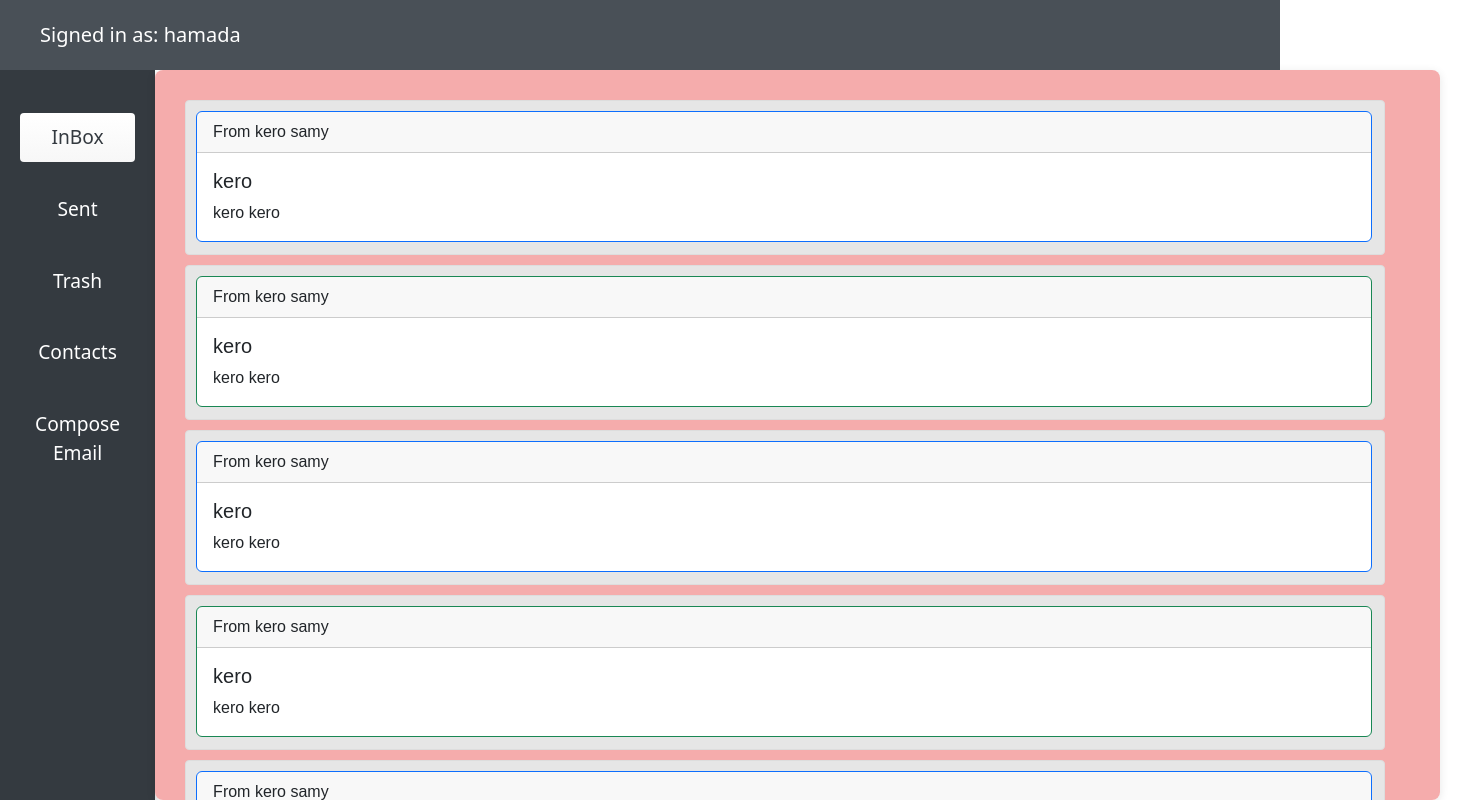
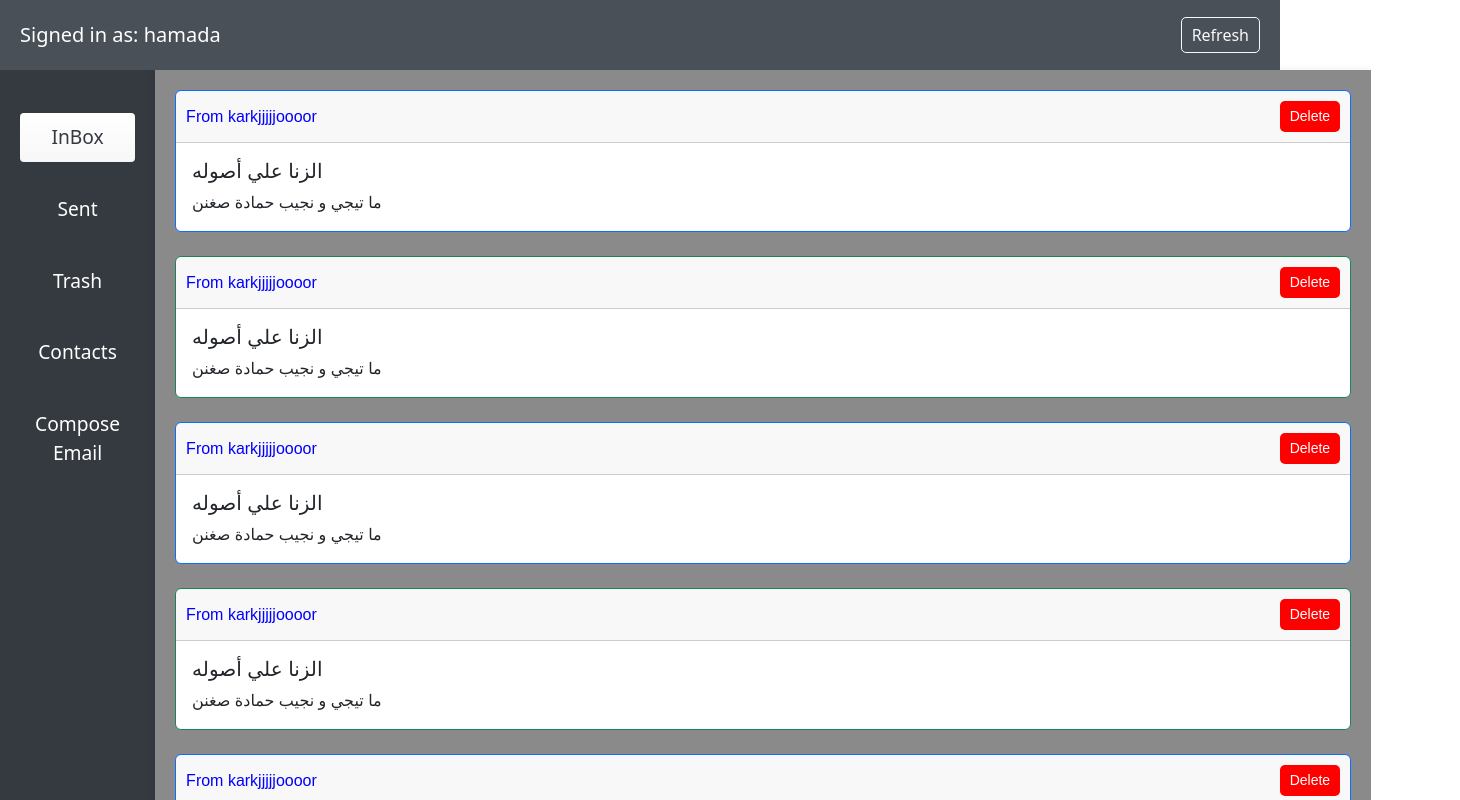
Before and after one commit to EngineerHema/Mail-project, a React (Create React App) app in the folder front-end/: page /myInbox in a window 1280 px wide. Shown: the whole page, 1460 px wide, since content can reach past the window. Built offline with nearby package versions, Linux system fonts and the light colour scheme.

Commit message:
Scrollable container edited | Email Delete button | refresh button | linkable email

```diff
--- a/front-end/src/Bars/NavBar.js
+++ b/front-end/src/Bars/NavBar.js
@@ -2,18 +2,24 @@ import Navbar from 'react-bootstrap/Navbar';
 import React, { useState } from 'react';
 import "../style/NavBar.css";
 
-
 function NavBar() {
   const [UserName, setUserName] = useState('hamada');
+
+  // Refresh button action
+  const handleRefresh = () => {
+    window.location.reload();
+  };
+
   return (
-
-    <Navbar className="NavBar">
-      <Navbar.Text className = 'NavBarText'>
-            Signed in as: <a>{UserName}</a >
-          </Navbar.Text>
-
-
-
+    <Navbar className="NavBar d-flex">
+      <Navbar.Text className="NavBarText">
+        Signed in as: <span>{UserName}</span>
+      </Navbar.Text>
+      <button
+        className="NavBarButton btn btn-outline-light"
+        onClick={handleRefresh}>
+        Refresh
+      </button>
     </Navbar>
   );
 }
--- a/front-end/src/composeEmail.js
+++ b/front-end/src/composeEmail.js
@@ -3,7 +3,6 @@ import NavBar from "./Bars/NavBar";
 import EmailForm from "./composeEmail/EmailForm";
 import "./style/composeEmail.css"
 function ComposeEmail() {
-    console.log("wasa5a")
     return (
      <div>
         <NavBar></NavBar>
--- a/front-end/src/composeEmail/EmailForm.js
+++ b/front-end/src/composeEmail/EmailForm.js
@@ -1,6 +1,6 @@
 import React, { useState } from 'react';
-import axios from 'axios'; // Import Axios
-import { EmailBuilder } from './NewEmail'; // Import the EmailBuilder class
+import axios from 'axios';
+import { EmailBuilder } from './NewEmail';
 import "../style/EmailForm.css";
 
 const EmailForm = () => {
@@ -10,7 +10,8 @@ const EmailForm = () => {
     receiverEmail: '',
     toAddress: [],
     body: '',
-    attachments: [], // Array to hold file objects with content and metadata
+    attachments: [],
+    priority: 'medium',
   });
 
   const handleChange = (e) => {
@@ -21,39 +22,51 @@ const EmailForm = () => {
     }));
   };
 
+  const handlePriorityChange = (e) => {
+    setFormData((prevData) => ({
+      ...prevData,
+      priority: e.target.value,
+    }));
+  };
+
   const handleAddRecipient = () => {
     if (formData.receiverEmail.trim() !== '') {
       setFormData((prevData) => ({
         ...prevData,
         toAddress: [...prevData.toAddress, formData.receiverEmail.trim()],
-        receiverEmail: '', // Clear the input box
+        receiverEmail: '',
       }));
     }
   };
 
   const handleFileChange = (e) => {
-    const files = Array.from(e.target.files); // Convert FileList to array
+    const files = Array.from(e.target.files);
     files.forEach((file) => {
       const reader = new FileReader();
       reader.onload = (event) => {
-        const fileContent = event.target.result; // Base64 encoded content
+        const fileContent = event.target.result;
 
-        // Create a file object with metadata and encoded content
         const fileObject = {
           name: file.name,
           type: file.type,
           size: file.size,
-          content: fileContent, // Base64 encoded content
+          content: fileContent,
         };
 
-        // Append this file object to the attachments list
         setFormData((prevData) => ({
           ...prevData,
           attachments: [...prevData.attachments, fileObject],
         }));
       };
-      reader.readAsDataURL(file); // Read file as a data URL (Base64)
+      reader.readAsDataURL(file);
     });
+  };
+
+  const handleDeleteAttachment = (index) => {
+    setFormData((prevData) => ({
+      ...prevData,
+      attachments: prevData.attachments.filter((_, i) => i !== index),
+    }));
   };
 
   const sendEmailToBackend = async (emailData) => {
@@ -81,22 +94,21 @@ const EmailForm = () => {
 
     const emailBuilder = new EmailBuilder();
     const email = emailBuilder
-      .setFromAddress('your-email@example.com') // Sender's email
+      .setFromAddress('your-email@example.com')
       .setSubject(formData.subject)
       .setBody(formData.body);
 
-    // Add all recipients
     formData.toAddress.forEach((address) => emailBuilder.addToAddress(address));
 
-    // Add encoded attachments
     formData.attachments.forEach((attachment) =>
       emailBuilder.addAttachment(attachment)
     );
 
+    emailBuilder.setPriority(formData.priority);
+
     const emailObject = emailBuilder.build();
     sendEmailToBackend(emailObject);
 
-    // Reset the form
     setFormData({
       fromAddress: '',
       subject: '',
@@ -104,6 +116,7 @@ const EmailForm = () => {
       toAddress: [],
       body: '',
       attachments: [],
+      priority: 'medium',
     });
   };
 
@@ -156,6 +169,20 @@ const EmailForm = () => {
         />
       </div>
       <div className="form-group">
+        <label htmlFor="priority">Email Priority</label>
+        <select
+          id="priority"
+          name="priority"
+          value={formData.priority}
+          onChange={handlePriorityChange}
+          className={`priority-dropdown ${formData.priority}`}
+        >
+          <option value="high" className="high-priority">High</option>
+          <option value="medium" className="medium-priority">Medium</option>
+          <option value="low" className="low-priority">Low</option>
+        </select>
+      </div>
+      <div className="form-group">
         <label htmlFor="attachments">Attachments</label>
         <input
           type="file"
@@ -168,7 +195,16 @@ const EmailForm = () => {
         {formData.attachments.length > 0 && (
           <ul className="attachment-list">
             {formData.attachments.map((attachment, index) => (
-              <li key={index}>{attachment.name}</li>
+              <li key={index}>
+                {attachment.name}
+                <button
+                  type="button"
+                  onClick={() => handleDeleteAttachment(index)}
+                  className="delete-attachment-btn"
+                >
+                  Delete
+                </button>
+              </li>
             ))}
           </ul>
         )}
--- a/front-end/src/emails/Card.js
+++ b/front-end/src/emails/Card.js
@@ -1,21 +1,34 @@
 import Card from 'react-bootstrap/Card';
-import "../style/card.css"
-function Email({sender,header,body,color}) {
+import "../style/card.css";
 
+function Email({ sender, header, body, color, onDelete }) {
   return (
-<div className="card-container">
-<Card border={color} style={{ width: '73.5rem' }} className='Card'>
-        <Card.Header>From {sender}</Card.Header>
-        <Card.Body className='Body_Card'>
-          <Card.Title>{header}</Card.Title>
-          <Card.Text>
-            {body}
-          </Card.Text>
-        </Card.Body>
-      </Card>
+    <div className="card-container">
+        <Card border={color} style={{ width: '73.5rem' }} className="Card">
+        <a href="URL" target="_blank" className="no-underline">
+          <Card.Header className="card-header">
+            <span>From {sender}</span>
+            <button
+              className="delete-button"
+              onClick={(e) => {
+                e.preventDefault(); // Prevent link navigation
+                onDelete && onDelete();
+              }}
+            >
+              Delete
+            </button>
+          </Card.Header>
+          </a>
+
+          <Card.Body className="Body_Card">
+
+            <Card.Title>{header}</Card.Title>
+            <Card.Text>{body}</Card.Text>
+
+          </Card.Body>
+        </Card>
       <br />
- </div>
-
+    </div>
   );
 }
 
--- a/front-end/src/emails/ScrollableContainer.js
+++ b/front-end/src/emails/ScrollableContainer.js
@@ -8,12 +8,12 @@ const ScrollableContainer = () => {
   // Using useEffect to populate items when the component mounts
   useEffect(() => {
     const newItems = [];
-    for (let index = 0; index < 10; index++) {
+    for (let index = 0; index < 5; index++) {
       const newItem = {
         id: items.length + 1, // This needs to be adjusted if the state is updated asynchronously
-        sender: `kero samy`,
-        header: `kero`,
-        body: `kero kero`,
+        sender: `karkjjjjjoooor`,
+        header: `الزنا علي أصوله`,
+        body: `ما تيجي و نجيب حمادة صغنن`,
         color: index % 2 === 0 ? 'primary' : 'success', // Use index for color assignment
       };
       newItems.push(newItem);
@@ -27,14 +27,12 @@ const ScrollableContainer = () => {
     <div>
       <div className="scrollable-container">
         {items.map((item) => (
-          <div key={item.id} className="scrollable-item">
-            <Email
+            <Email  key={item.id} className="scrollable-item"
               sender={item.sender}
               header={item.header}
               body={item.body}
               color={item.color}
             />
-          </div>
         ))}
       </div>
     </div>
--- a/front-end/src/style/EmailForm.css
+++ b/front-end/src/style/EmailForm.css
@@ -99,3 +99,51 @@ select {
 .add-recipient-btn:hover {
   background-color: #0056b3; /* Darker blue on hover */
 }
+
+
+/* Fancy Priority Dropdown Styling */
+.priority-dropdown {
+  padding: 10px;
+  width: 100%;
+  font-size: 14px;
+  border: 1px solid #ccc;
+  border-radius: 4px;
+  transition: all 0.3s ease;
+}
+
+.priority-dropdown.high {
+  background-color: #ffcccc;
+  color: #cc0000;
+}
+
+.priority-dropdown.medium {
+  background-color: #fff4cc;
+  color: #cc9900;
+}
+
+.priority-dropdown.low {
+  background-color: #ccffcc;
+  color: #009900;
+}
+
+.priority-dropdown:focus {
+  outline: none;
+  border-color: #007bff;
+  box-shadow: 0 0 5px rgba(0, 123, 255, 0.5);
+}
+
+.delete-attachment-btn {
+  margin-left: 10px;
+  padding: 5px 10px;
+  background-color: #ff4d4d;
+  color: #fff;
+  border: none;
+  border-radius: 4px;
+  font-size: 12px;
+  cursor: pointer;
+  transition: background-color 0.3s ease;
+}
+
+.delete-attachment-btn:hover {
+  background-color: #cc0000;
+}
--- a/front-end/src/style/NavBar.css
+++ b/front-end/src/style/NavBar.css
@@ -1,17 +1,28 @@
-
-.NavBar{
+.NavBar {
     background-color: #495057;
     height: 70px;
+    display: flex;
+    align-items: center;
+    justify-content: space-between;
+    padding: 0 20px;
 }
 
 .NavBarText {
-    margin-left: 40px;
     color: white;
     font-size: 20px;
 }
 
 .NavBarButton {
     margin-left: auto;
-    margin-right:20px;
-    color: white;
+    font-size: 16px;
+    border-radius: 5px;
+    padding: 5px 10px;
+    cursor: pointer;
+    transition: all 0.3s ease;
 }
+
+.NavBarButton:hover {
+    background-color: white;
+    color: #495057;
+    border: 1px solid #495057;
+}
--- a/front-end/src/style/Scrollablecontainer.css
+++ b/front-end/src/style/Scrollablecontainer.css
@@ -1,20 +1,16 @@
 .scrollable-container {
     height: calc(100vh - 70px);
-    width: 1285px;
     overflow-y: auto;
-    margin-right: 20px;
-    padding: 30px;
-    background-color: #f5acac;
-    border-radius: 8px;
+
+    padding: 20px;
+    background-color: #8a8a8a;
     box-shadow: 0 2px 10px rgba(0, 0, 0, 0.1);
     font-family: 'Arial', sans-serif;
-    border: 5px;
-    border-color: black
 
   }
 
   .scrollable-item {
-    width: 1200px;
+    width: 1100px;
     height: 155px;
     padding: 10px;
     margin-bottom: 10px;
--- a/front-end/src/style/SideBar.css
+++ b/front-end/src/style/SideBar.css
@@ -1,6 +1,5 @@
 .SideBarAll {
     width: 200px; /* Increased width for better usability */
-    height: calc(100vh - 70px);
 
 
     background-color: #343a40; /* Dark Bootstrap color */
--- a/front-end/src/style/card.css
+++ b/front-end/src/style/card.css
@@ -1,8 +1,39 @@
 
-.Card{
+.card-container{
     box-sizing: border-box;
-    white-space: nowrap;
     overflow:hidden;
     text-overflow: ellipsis;
 
 }
+
+
+.card-header {
+    display: flex;
+    justify-content: space-between; /* Pushes items to the ends */
+    align-items: center; /* Centers items vertically */
+    padding: 10px;
+  }
+
+.no-underline {
+    text-decoration: none;
+    color: blue; /* Optional: Set the color of the link */
+}
+
+.no-underline:hover {
+    text-decoration: underline; /* Optional: Add underline on hover if desired */
+}
+
+.delete-button {
+    background-color: red;
+    color: white;
+    border: none;
+    border-radius: 5px;
+    padding: 5px 10px;
+    font-size: 14px;
+    cursor: pointer;
+    transition: background-color 0.3s ease;
+}
+
+.delete-button:hover {
+    background-color: darkred;
+}
```
Also changed, not shown: front-end/src/composeEmail/NewEmail.js (+10 -4 lines), front-end/src/Bars/reload-icon.jpg (deleted).
